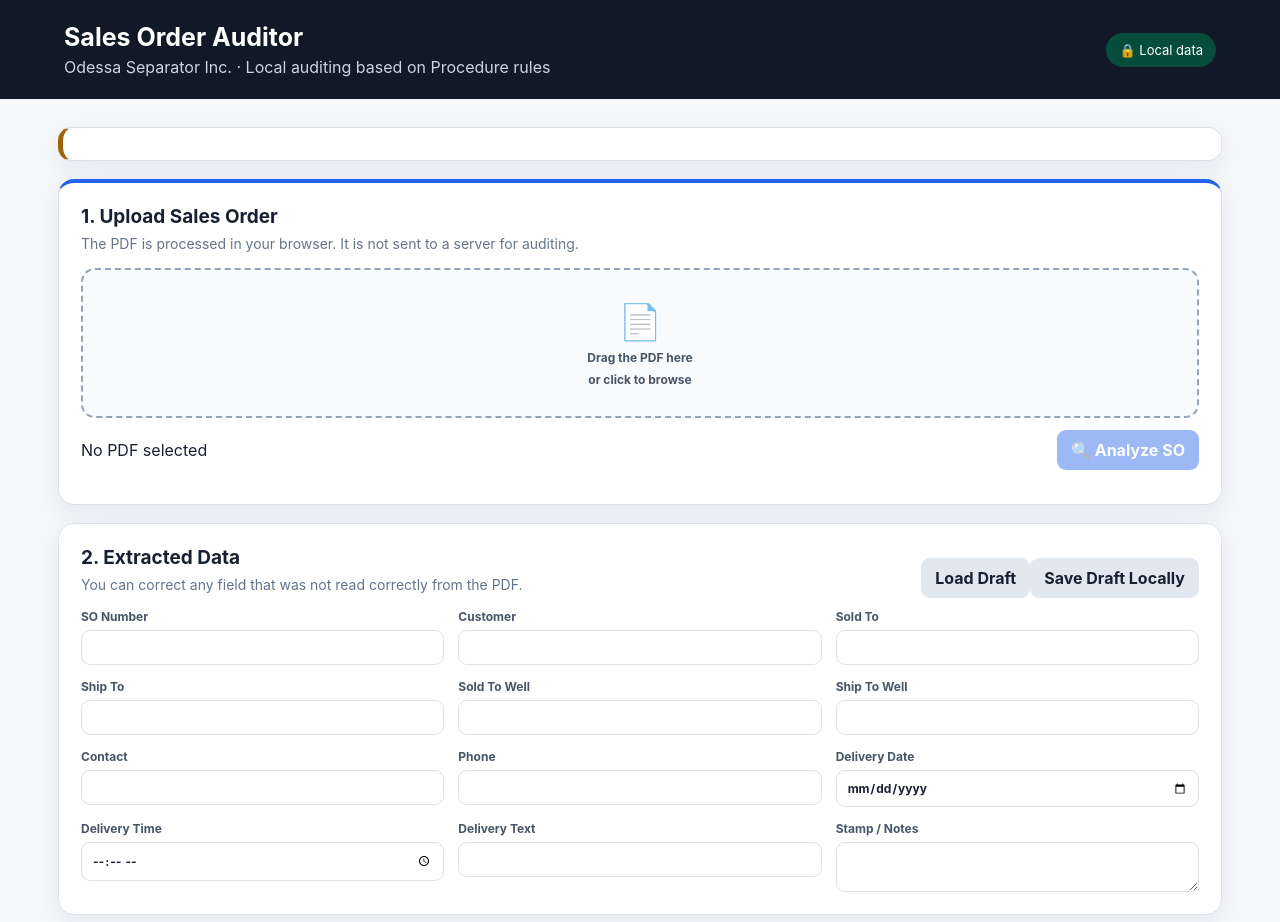
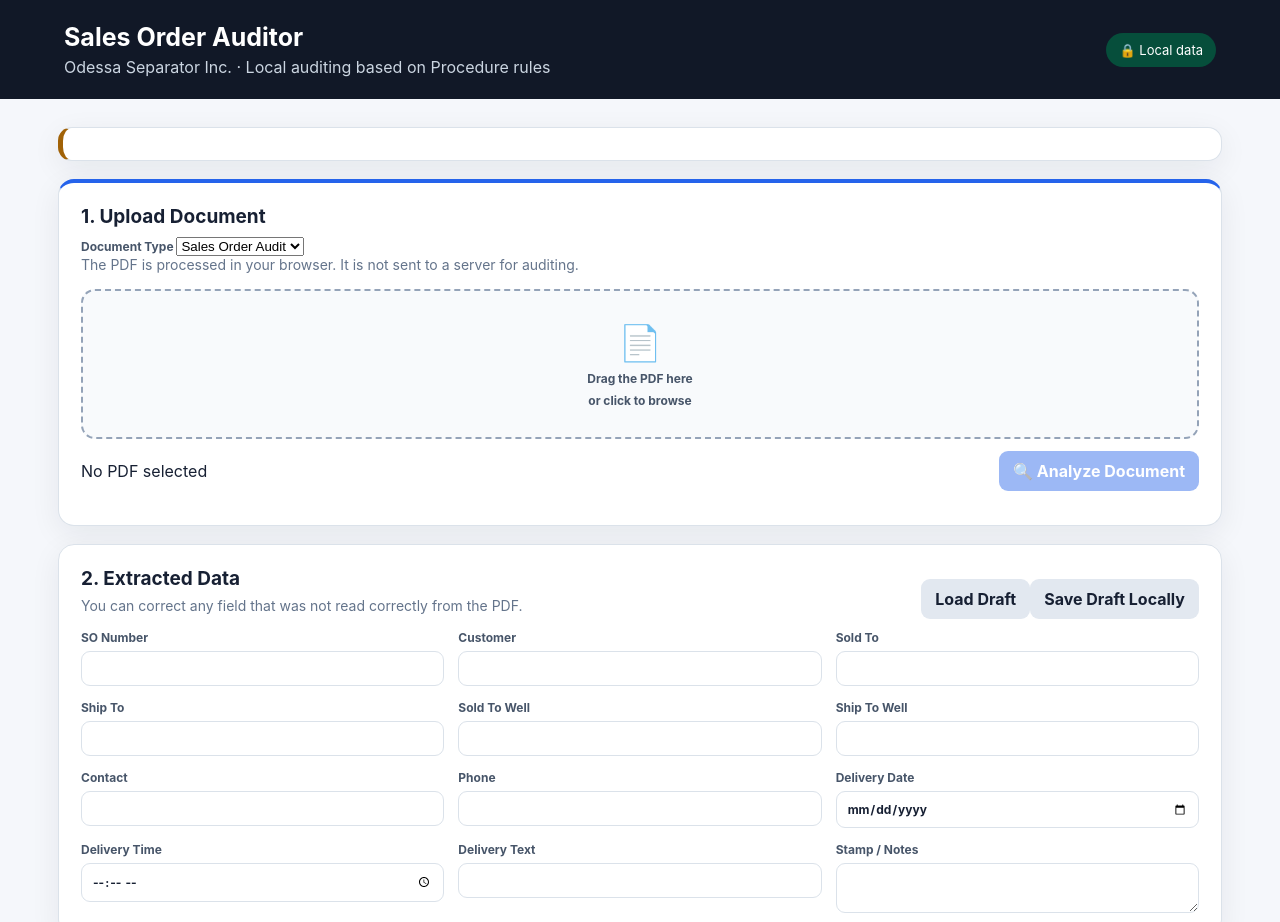
Before and after one commit to giovannycarvajald-arch/sales-order-auditor, a plain HTML site: page index.html in a window 1280 px wide. Shown: the top 922 px of the page. Drawn offline with Linux system fonts and the light colour scheme.

Commit message:
Add document type selector for Quote audit

```diff
--- a/index.html
+++ b/index.html
@@ -20,7 +20,8 @@
   <main class="container">
     <section id="configurationStatus" class="config-status incomplete" aria-live="polite"></section>
     <section class="card hero">
-      <h2>1. Upload Sales Order</h2>
+      <h2>1. Upload Document</h2>
+      <label>Document Type <select id="documentType"><option value="so">Sales Order Audit</option><option value="quote">Quote Audit</option></select></label>
       <p>The PDF is processed in your browser. It is not sent to a server for auditing.</p>
       <label class="dropzone" id="dropzone">
         <input id="pdfInput" type="file" accept="application/pdf">
@@ -30,7 +31,7 @@
       </label>
       <div class="file-row">
         <span id="fileName">No PDF selected</span>
-        <button id="analyzeBtn" class="primary" disabled>🔍 Analyze SO</button>
+        <button id="analyzeBtn" class="primary" disabled>🔍 Analyze Document</button>
       </div>
       <div id="status" class="status"></div>
     </section>
@@ -85,7 +86,7 @@
     <section class="card">
       <div class="section-title">
         <div>
-          <h2>4. Sales Order Procedure</h2>
+          <h2 id="procedureHeading">4. Sales Order Procedure</h2>
           <p>Upload the current Procedure PDF. The app automatically extracts the TAXABLE, STAMP, and DISCOUNT lists from the section on page 17 and stores them locally.</p>
         </div>
         <label class="file-button">📘 Upload Procedure<input id="procedureInput" type="file" accept="application/pdf"></label>
```
